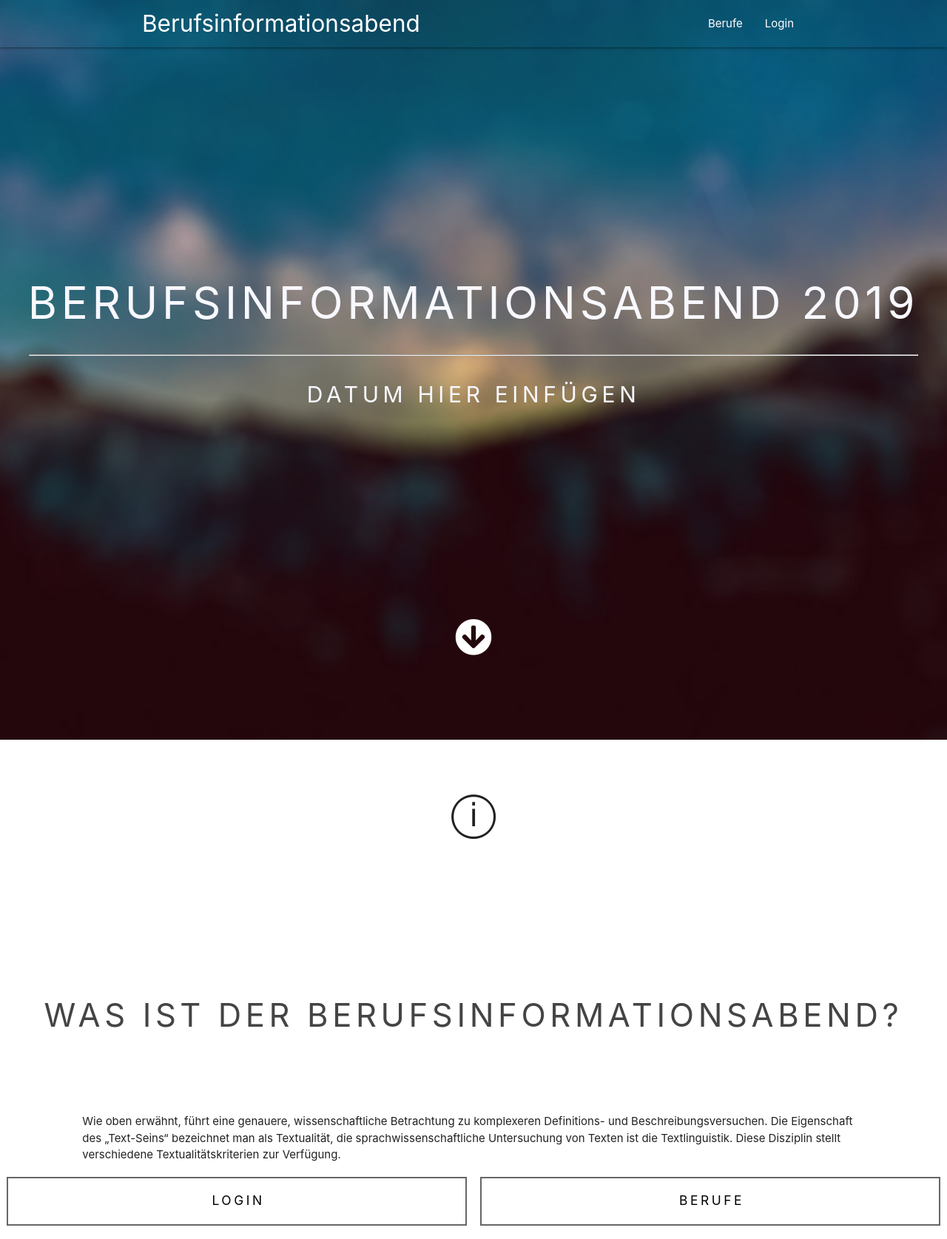
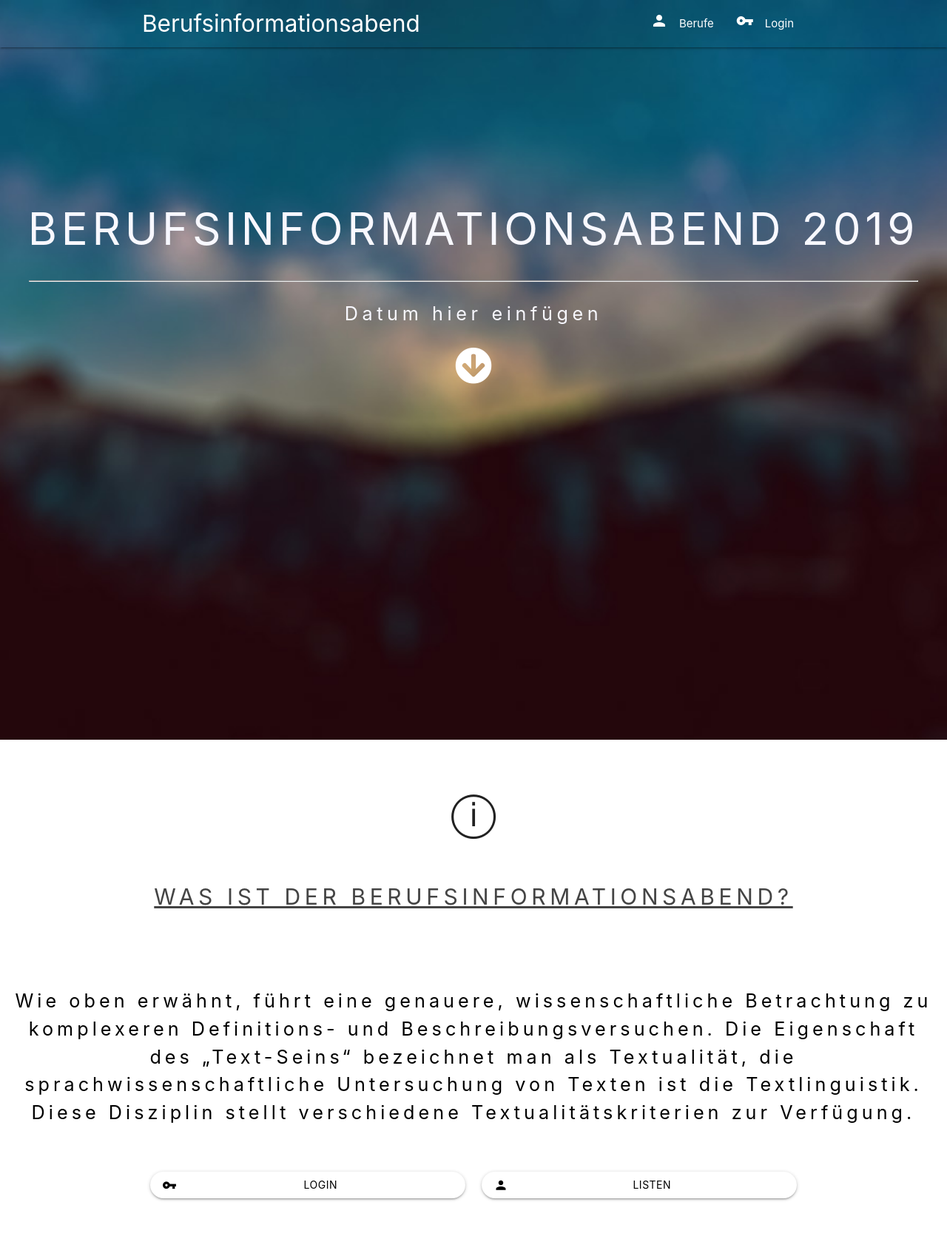
Before and after one commit to UltronOne/WEB-BIA, a PHP site: page / in a window 1280 px wide. Shown: the whole page at 74% size. After the commit the page ends 1623 px from the top, so only its background shows below. Run offline with PHP 8.4, Linux system fonts and the light colour scheme; some libraries are stand-ins or nearby versions; some web fonts are replaced.

Commit message:
Erste Verbesserungen an Berufe Index Login

```diff
--- a/index.html
+++ b/index.html
@@ -33,27 +33,27 @@
   <header>
     <nav class="nav-wrapper transparent">
       <div class="container">
-        <a href="#" class="brand-logo" style="">Berufsinformationsabend</a>
+        <a href="#" class="brand-logo" id="navbarheader">Berufsinformationsabend</a>
         <a href="#" class="sidenav-trigger" data-target="mobile-menu">
           <i class="material-icons">menu</i>
         </a>
         <ul class="right hide-on-med-and-down">
-          <li><a href="#photos">Berufe</a></li>
-          <li><a href="#contact">Login</a></li>
+          <li><a href="#photos"><i class="material-icons left">person</i>Berufe</a></li>
+          <li><a href="#contact"><i class="material-icons left">vpn_key</i>Login</a></li>
         </ul>
         <ul class="sidenav grey lighten-2" id="mobile-menu">
-          <li><a href="#">Berufe</a></li>
-          <li><a href="#">Login</a></li>
+          <li><a href="#"><i class="material-icons left">person</i>Berufe</a></li>
+          <li><a href="#"><i class="material-icons left">vpn_key</i>Login</a></li>
         </ul>
       </div>
     </nav>
 
        <div class="text"style=" font-size:200%;text-align: center;">
-					<h1>Berufsinformationsabend 2019</h1>
+          <h1 id="berufsheader">Berufsinformationsabend 2019</h1>
            <hr style="width: 1200px">
-					<p>Datum hier einfügen</p>
+					<p class="flow-text">Datum hier einfügen</p>
 
-<i class="fa fa-arrow-circle-down" style="color: white;font-size: 50px;margin-top: 250px"></i>
+<a class="fa fa-arrow-circle-down" style="color: white;font-size: 50px;margin-bottom: 100px" id="arrowscroll" href="#info"></a>
 
 
         </div>
@@ -63,51 +63,35 @@
       <button class=""><a href="#box"class='far fa-arrow-alt-circle-down' style='font-size:48px;color:black;text-align: center; ';></a></button>-->
 
   </header>
-
     <div class="row">
 <div class="col s12">
 
 <div class="center-align" style="font-size:400%;margin-top:50">
 						&#9432;
                                 </div>
-						<h2 style="font-size: 200%;font-size:290%">Was ist der Berufsinformationsabend?</h2>
-                               <div class="dick" style="margin-left:100px;margin-right:100px;">
-                         <p2 >Wie oben erwähnt, führt eine genauere, wissenschaftliche Betrachtung zu komplexeren Definitions- und Beschreibungsversuchen. Die Eigenschaft des „Text-Seins“ bezeichnet man als Textualität, die sprachwissenschaftliche Untersuchung von Texten ist die Textlinguistik. Diese Disziplin stellt verschiedene Textualitätskriterien zur Verfügung.
-                            </p2>
-    </div>
 
-    </div>
-    </div>
+						<h2 id="infoheadline"><u>Was ist der Berufsinformationsabend?</u></h2>
 
-    <div class="row">
-
-        <div class="col s6">
-
-    <div class="button" style="align:left">
-						<ul class="actions">
-							<li ><a href="login.php"style="font-size: 160%;color: black">Login</a></li>
-
-						</ul>
-    </div>
-
-        </div>
-
-        <div class="col s6">
-
-    <div class="button"style="align:left">
-
-						<ul class="actions">
-
-                            <li ><a href="berufe.php"style="font-size: 160%;color: black">Berufe</a></li>
-						</ul>
+                         <p class="flow-text" style="color: black; letter-spacing: 0.2em;text-align: center">Wie oben erwähnt, führt eine genauere, wissenschaftliche Betrachtung zu komplexeren Definitions- und Beschreibungsversuchen. Die Eigenschaft des „Text-Seins“ bezeichnet man als Textualität, die sprachwissenschaftliche Untersuchung von Texten ist die Textlinguistik. Diese Disziplin stellt verschiedene Textualitätskriterien zur Verfügung.
 
     </div>
 
     </div>
     </div>
+    <section class="container section scrollspy" id="info">
+      <div class="row">
+      <div class="col s6">
+      <a class="waves-effect waves-light btn" style="background-color: white;color: black;border-radius: 20px;width: 100%;"><i class="material-icons left">vpn_key</i>Login</a>
+            </div>
+      <div class="col s6">
 
+      <a class="waves-effect waves-light btn" style="background-color: white;color: black;border-radius: 20px;width: 100%;"><i class="material-icons left">person</i>Listen</a>
 
-  <!-- Compiled and minified JavaScript -->
+      </div>
+      </div>
+  </section>
+
+  <!-- Compiled and msinified JavaScript -->
   <script src="https://code.jquery.com/jquery-3.3.1.min.js"></script>
   <script src="https://cdnjs.cloudflare.com/ajax/libs/materialize/1.0.0-beta/js/materialize.min.js"></script>
   <script>
@@ -125,6 +109,8 @@
       $('.scrollspy').scrollSpy();
     });
 
+
+
   </script>
 </body>
 </html>
--- a/main_index.css
+++ b/main_index.css
@@ -1,5 +1,5 @@
  h1{
-          margin-top: 300px;
+          margin-top: 200px;
           font-size: 2em;
           font-weight: 400;
 		  line-height: 1.5;
@@ -7,7 +7,7 @@
 		  letter-spacing: 0.375rem;
 	}
  h2{
-        margin-top: 200px;
+        margin-top: 50px;
         text-align: center;
 		font-weight: 400;
 		line-height: 1.5;
@@ -44,38 +44,15 @@ p2{
     letter-spacing: 0.0875rem;
     }
 
-.button{
-        width: 100%;
-        text-align: center;
-		display: inline-block;
-		line-height: 3.5em;
-		text-transform: uppercase;
-		letter-spacing: 0.325em;
-		font-size: 0.725em;
+	.flow-text{
+		text-transform: none;
 
 		}
-	.button {
-		box-shadow: 0 0 0 2px #666666;
-        padding: 0 2em 0 2.375em;
 
 
-		color: #444444 !important;
+#infoheadline{
+	font-size: 200%;
 }
-
-		.button:hover {
-			color: #EF6480 !important;
-			box-shadow: inset 0 0 0 2px #EF6480;
-		}
-
-		.button.icon:before {
-			color: #999999;
-		}
-
-#button
-{
-    display: block;
-}
-
 
 
 
@@ -85,10 +62,27 @@ p2{
       background: url(img/banner.jpg);
       background-size: cover;
       background-position: center;
-      min-height: 1000px;
+	  min-height: 1000px;}
 
 @media screen and (max-width: 670px){
 		header{
 		  min-height: 500px;
 		}
+		#berufsheader{
+			font-size: 85%;
 		}
+  }
+
+/* Anpassungen 480px */
+
+@media screen and (max-width: 480px) {
+	#navbarheader{
+		font-size: 95%;
+	}
+	#berufsheader{
+		font-size: 70%;
+	}
+	#infoheadline{
+		font-size: 70%;
+	}
+}
```
Also changed, not shown: berufe.html (+12 -12 lines), login.php (+14 -7 lines), main_berufe.css (+3 -39 lines). Lines whose indentation alone changed are shown as unchanged.
